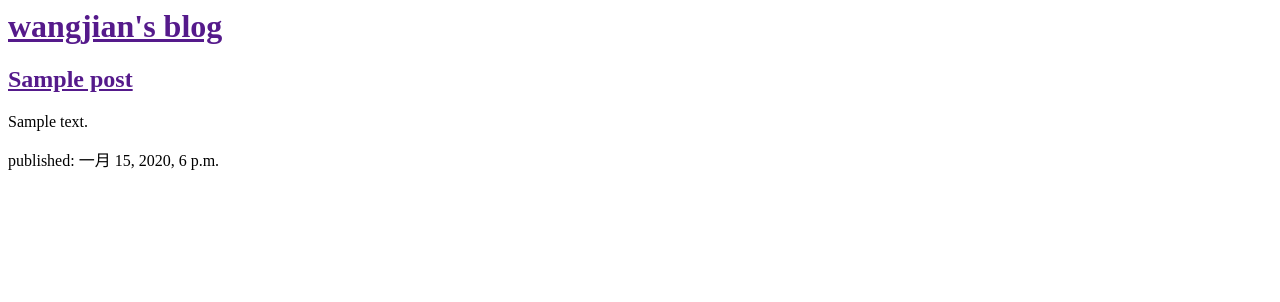
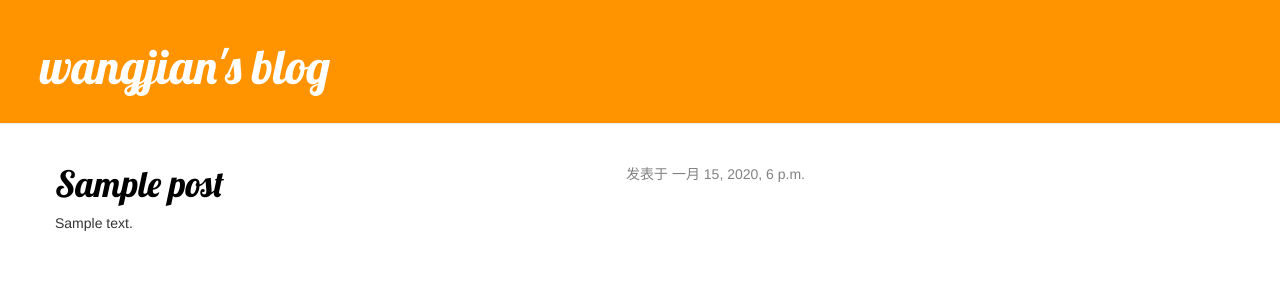
Before and after one commit to wjzll2002/wjblog, a Django app: page / in a window 1280 px wide. Shown: the top 302 px of the page. Run offline with Django 3.2, Linux system fonts and the light colour scheme; tables that the repository leaves empty hold one stand-in row (values such as "Sample post"); some libraries are stand-ins or nearby versions.

Commit message:
Added view and template for detailed blog post as well as CSS for the site.

```diff
--- /dev/null
+++ b/blog/static/blog/css/blog.css
@@ -0,0 +1,56 @@
+/* a {
+    color: #FCA205;
+    font-family: 'Lobster'
+}
+
+body {
+    padding-left: 15px;
+} */
+
+.page-header {
+    background-color: #ff9400;
+    margin-top: 0;
+    padding: 20px 20px 20px 40px;
+}
+
+.page-header h1, .page-header h1 a, .page-header h1 a:visited, .page-header h1 a:active {
+    color: #ffffff;
+    font-size: 36pt;
+    text-decoration: none;
+}
+
+.content {
+    margin-left: 40px;
+}
+
+h1, h2, h3, h4 {
+    font-family: 'Lobster', cursive;
+}
+
+.date {
+    float: right;
+    color: #828282;
+}
+
+.save {
+    float: right;
+}
+
+.post-form textarea, .post-form input {
+    width: 100%;
+}
+
+.top-menu, .top-menu:hover, .top-menu:visited {
+    color: #ffffff;
+    float: right;
+    font-size: 26pt;
+    margin-right: 20px;
+}
+
+.post {
+    margin-bottom: 70px;
+}
+
+.post h1 a, .post h1 a:visited {
+    color: #000000;
+}
--- /dev/null
+++ b/blog/templates/blog/base.html
@@ -0,0 +1,24 @@
+{% load static %}
+<html>
+    <head>
+        <link rel="stylesheet" href="//maxcdn.bootstrapcdn.com/bootstrap/3.2.0/css/bootstrap.min.css">
+        <link rel="stylesheet" href="//maxcdn.bootstrapcdn.com/bootstrap/3.2.0/css/bootstrap-theme.min.css">
+        <link rel="stylesheet" href="{% static 'blog/css/blog.css' %}">
+        <link href="//fonts.googleapis.com/css?family=Lobster&subset=latin,latin-ext" rel="stylesheet" type="text/css">
+        <title>wangjian's blog</title>
+    </head>
+    <body>
+        <div class="page-header">
+            <h1><a href="">wangjian's blog</a></h1>
+        </div>
+
+        <div class="content container">
+            <div class="row">
+                <div class="col-md-8">
+                    {% block content %}
+                    {% endblock %}
+                </div>
+            </div>
+        </div>
+    </body>
+</html>
--- a/blog/templates/blog/post_list.html
+++ b/blog/templates/blog/post_list.html
@@ -1,18 +1,13 @@
-<html>
-    <head>
-        <title>wangjian's blog</title>
-    </head>
-    <body>
-        <div>
-            <h1><a href="">wangjian's blog</a></h1>
+{% extends 'blog/base.html' %}
+
+{% block content %}
+    {% for post in posts %}
+        <div class="post">
+            <div class="date">
+                发表于 {{ post.published_date }}
+            </div>
+            <h1><a href="{% url 'blog:post_detail' pk=post.pk %}">{{ post.title }}</a></h1>
+            <p>{{ post.text|linebreaksbr }}</p>
         </div>
-
-        {% for post in posts %}
-            <div>
-                <h2><a href="">{{ post.title }}</a></h2>
-                <p>{{ post.text|linebreaksbr }}</p>
-                <p>published: {{ post.published_date }}</p>
-            </div>
-        {% endfor %}
-    </body>
-</html>
+    {% endfor %}
+{% endblock %}
--- a/blog/urls.py
+++ b/blog/urls.py
@@ -4,5 +4,6 @@ from . import views
 
 app_name = 'blog'
 urlpatterns = [
-    path('', views.post_list, name='post_list')
+    path('', views.post_list, name='post_list'),
+    path('post/<int:pk>/', views.post_detail, name='post_detail')
 ]
--- a/blog/views.py
+++ b/blog/views.py
@@ -1,8 +1,14 @@
-from django.shortcuts import render
+from django.shortcuts import get_object_or_404, render
 from django.utils import timezone
+
 from .models import Post
 
 
 def post_list(request):
     posts = Post.objects.filter(published_date__lte=timezone.now()).order_by('published_date')
     return render(request, 'blog/post_list.html', {'posts': posts})
+
+
+def post_detail(request, pk):
+    post = get_object_or_404(Post, pk=pk)
+    return render(request, 'blog/post_detail.html', {'post': post})
```
Also changed, not shown: blog/templates/blog/post_detail.html (added, +13 -0 lines).
